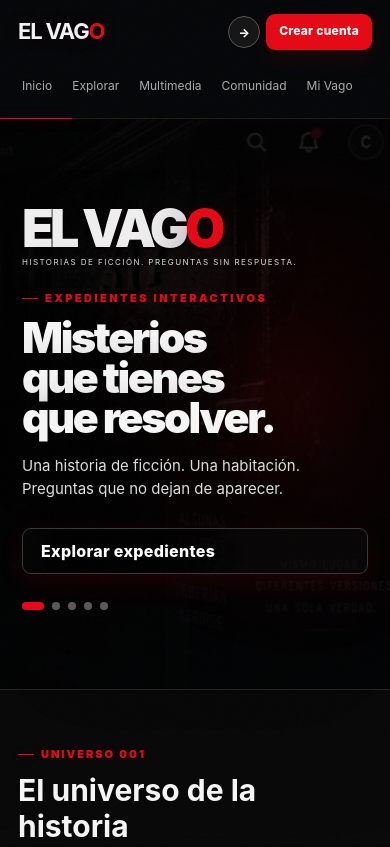
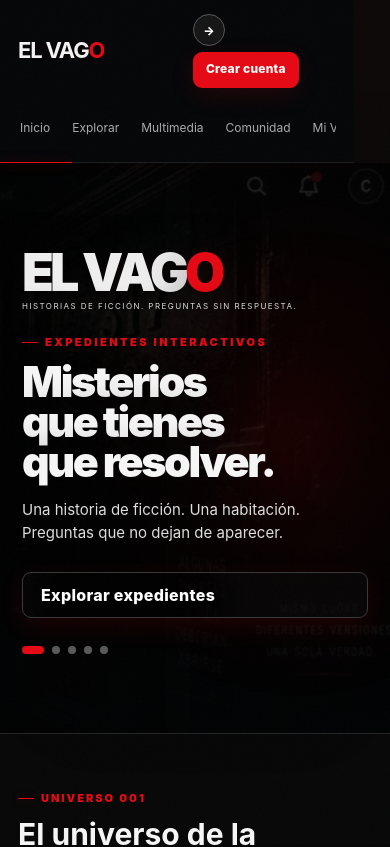
Before and after one commit to cesarrosa610-collab/el-vago, a Next.js app: page / in a window 390 px wide. Shown: the top 847 px of the page. Built offline with nearby package versions, Linux system fonts and the light colour scheme; no server answers; the database is empty.

Commit message:
fix: harden V2 mobile navigation and overflow

```diff
--- a/src/app/style.css
+++ b/src/app/style.css
@@ -2010,3 +2010,98 @@ html,body{
   .caseHeroScan{animation:none;display:none}
   .evidence{transition:none}
 }
+
+
+/* EL VAGO — MOBILE OVERFLOW HARDENING / 19-09-2026 */
+@media(max-width:760px){
+  html,body{
+    width:100%;
+    max-width:100%;
+    overflow-x:hidden;
+  }
+
+  .wrap{
+    width:100%;
+    max-width:100%;
+    min-width:0;
+  }
+
+  .globalNav{
+    width:100%;
+    max-width:100%;
+    min-width:0;
+    flex-wrap:wrap !important;
+    overflow:visible;
+  }
+
+  .globalNav .brand{
+    min-width:0;
+    max-width:55%;
+    overflow:hidden;
+  }
+
+  .globalNav .navActions{
+    margin-left:auto !important;
+    max-width:45%;
+    min-width:0;
+  }
+
+  .globalNav .navCenter{
+    order:3 !important;
+    flex:0 0 100% !important;
+    width:100% !important;
+    max-width:100%;
+    min-width:0;
+    justify-content:flex-start !important;
+    overflow-x:auto !important;
+    overflow-y:hidden;
+    scrollbar-width:none;
+    -webkit-overflow-scrolling:touch;
+    padding:8px 0 6px;
+    gap:18px;
+  }
+
+  .globalNav .navCenter::-webkit-scrollbar{
+    display:none;
+  }
+
+  .globalNav .navLink{
+    flex:0 0 auto;
+    white-space:nowrap;
+  }
+
+  .exploreHeroCopy,
+  .exploreHeroCopy h1,
+  .exploreHeroCopy .lead{
+    width:100%;
+    max-width:100%;
+    min-width:0;
+    overflow-wrap:anywhere;
+    word-break:normal;
+  }
+
+  .exploreHeroCopy .lead{
+    font-size:17px;
+    line-height:1.45;
+  }
+
+  .exploreHero,
+  .exploreHeroCopy{
+    max-width:100%;
+    min-width:0;
+    overflow:hidden;
+  }
+
+  .landingGrid,
+  .landingGrid .card,
+  .exploreCard{
+    min-width:0;
+    max-width:100%;
+  }
+
+  .exploreCard h2,
+  .exploreCard p{
+    max-width:100%;
+    overflow-wrap:anywhere;
+  }
+}
```
